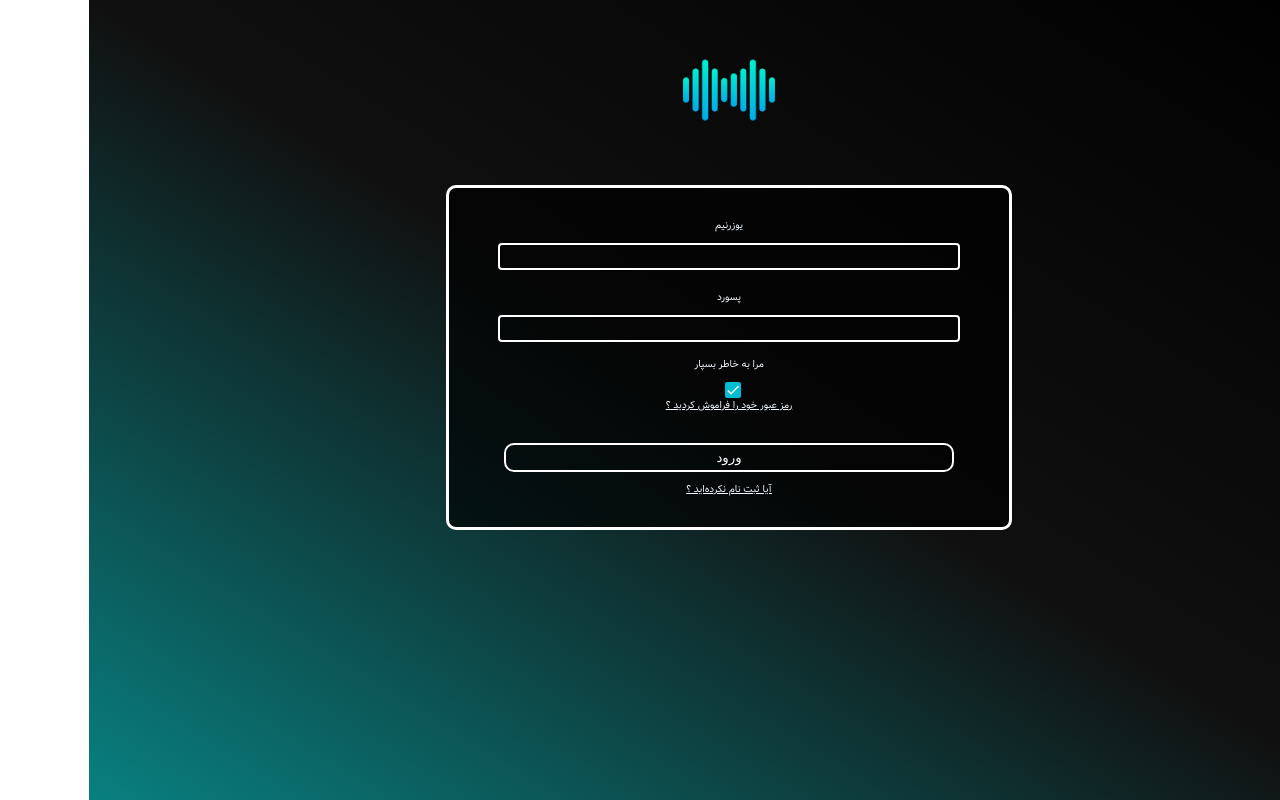
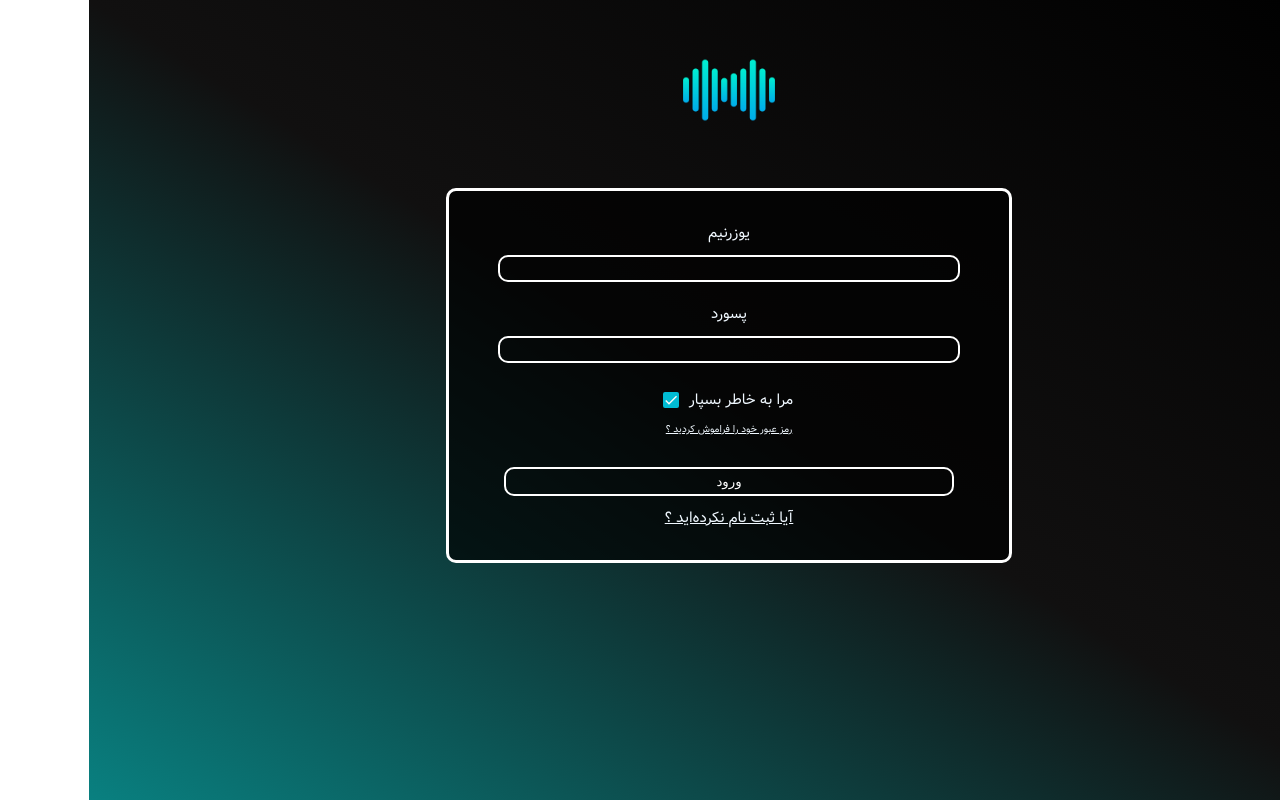
Before and after one commit to Star-Academy/Summer1400-FE-Team6, an Angular app in the folder angular/: page /login in a window 1280 px wide. Built offline with nearby package versions, Linux system fonts and the light colour scheme.

Commit message:
edit login bugs

```diff
--- a/angular/src/app/login/login.component.html
+++ b/angular/src/app/login/login.component.html
@@ -10,8 +10,11 @@
     <label for="password">پسورد</label>
     <input type="password" id="password" name="password" ngModel required>
 
+    <div class="remember_me">
     <label for="rememberMe">مرا به خاطر بسپار</label>
     <mat-checkbox color="primary" id="rememberMe" [ngModel]="true" name="rememberMe"></mat-checkbox>
+    </div>
+
     <span class="forgot-text"><a href="#"> رمز عبور خود را فراموش کردید ؟</a></span>
 
     <button [disabled]="!loginForm.valid" id="submit" type="submit">ورود</button>
--- a/angular/src/app/login/login.component.scss
+++ b/angular/src/app/login/login.component.scss
@@ -9,6 +9,7 @@
   background-image: linear-gradient(to top right, #098080, #111010, #000000);
   display: flex;
   flex-direction: column;
+  font-size: 1.5rem;
   header {
     @include flex();
     margin: 40px;
@@ -58,7 +59,7 @@
       color: white;
       background-color: transparent;
       border: 2px solid white;
-      border-radius: 4px;
+      border-radius: 10px;
       padding: 4px;
       text-align: center;
 
@@ -72,7 +73,7 @@
         //font-size: 5rem;
         padding: 5px;
         margin-bottom: 100px;
-        border-radius: 4px;
+        border-radius: 10px;
 
         &:hover {
           //background-color: global.$dark_cyan;
@@ -111,6 +112,15 @@
   }
 
 }
+.remember_me{
+  margin: 1rem 0;
+  label{
+    margin: 0em 1rem;
+  }
+  mat-checkbox{
+
+  }
+}
 
 body {
   background-image: linear-gradient(to top right, #098080, #111010, #000000);
```
